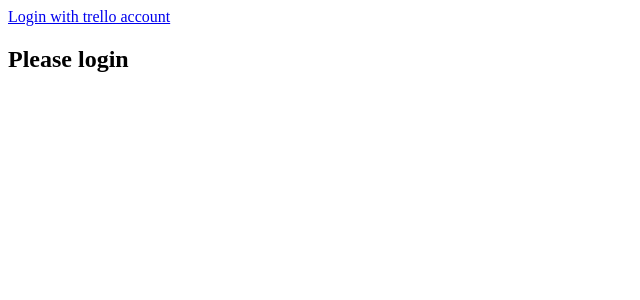
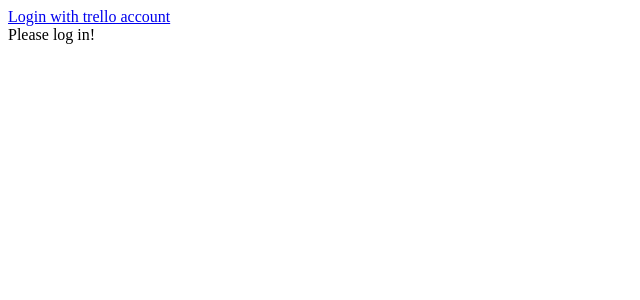
Before and after one commit to AntonKramarenko/react-project, a React (Create React App) app: page / in a window 1280 px wide. Shown: the top 300 px of the page, without its empty margins (0-640 px from the left). Built offline with nearby package versions, Linux system fonts and the light colour scheme; no server answers.

Commit message:
add oll from thitd lection

```diff
--- a/src/Components/App/App.tsx
+++ b/src/Components/App/App.tsx
@@ -1,6 +1,8 @@
 import * as React from 'react';
-import { setToLocalStorage } from '../../utils';
+// import { isThisTypeNode } from 'typescript';
+import { getFromLocalStorage, setToLocalStorage } from '../../utils';
 
+const { REACT_APP_API_KEY, REACT_APP_APP_NAME, REACT_APP_REDIRECT_URL, REACT_APP_SCOPE } = process.env
 
 const TOKEN_STORAGE_KEY = 'TOKEN';
 
@@ -29,27 +31,46 @@
 
     }
 
-    public componentDidMount() {
-        const token = window.location.hash.split('=')[1];
-        if (token) {
-            this.setToken(token);
-        }
+    private async getToken() {
+        const token = await getFromLocalStorage(TOKEN_STORAGE_KEY);
+        return token;
+    }
+
+    private getTokenFromUrl() {
+        return window.location.hash.split('=')[1];
+    }
+
+    private isLoggedIn() {
+        return !!this.state.token
+    }
+
+
+    private renderHeader() {
+        const requestUrl = `https://trello.com/1/authorize?return_url=${REACT_APP_REDIRECT_URL}&expiration=1day&name=${REACT_APP_APP_NAME}&scope=${REACT_APP_SCOPE}&response_type=token&key=${REACT_APP_API_KEY}`
+
+
+        return <header>
+            {this.isLoggedIn() ? 'Hello user' : <a href={requestUrl}>Login with trello account</a>}
+        </header>
+    }
+
+    private renderContent() {
+        return <main>
+            {this.isLoggedIn() ? <h2>Some secret content</h2> : 'Please log in!'}
+        </main>
+    }
+
+
+    public async componentDidMount() {
+        // const savedToken = await this.getToken();
+        const newToken = this.getTokenFromUrl();
+        this.setToken(newToken)
     }
 
     public render() {
-        const redirectUrl = 'http://localhost:3000';
-        const scope = ['read', 'write', 'account'];
-        const appName = 'AntonK_React_trello';
-        const key = '0d166e843bcba6197db9b3a77d4a19e3';
-        const requestUrl = `https://trello.com/1/authorize?return_url=${redirectUrl}&expiration=1day&name=${appName}&scope=${scope.join(',')}&response_type=token&key=${key}`
-
-
-
         return <div>
-            <header>
-                <a href={requestUrl}>Login with trello account</a>
-            </header>
-            <h2>Please login</h2>
+            {this.renderHeader()}
+            {this.renderContent()}
         </div>
     }
 }
--- a/src/utils/storages.ts
+++ b/src/utils/storages.ts
@@ -2,3 +2,7 @@
 export const setToLocalStorage = async (key: string, data: any) => {
     window.localStorage.setItem(key, data)
 }
+
+export const getFromLocalStorage = async (key: string) => {
+    window.localStorage.getItem(key)
+}
```
